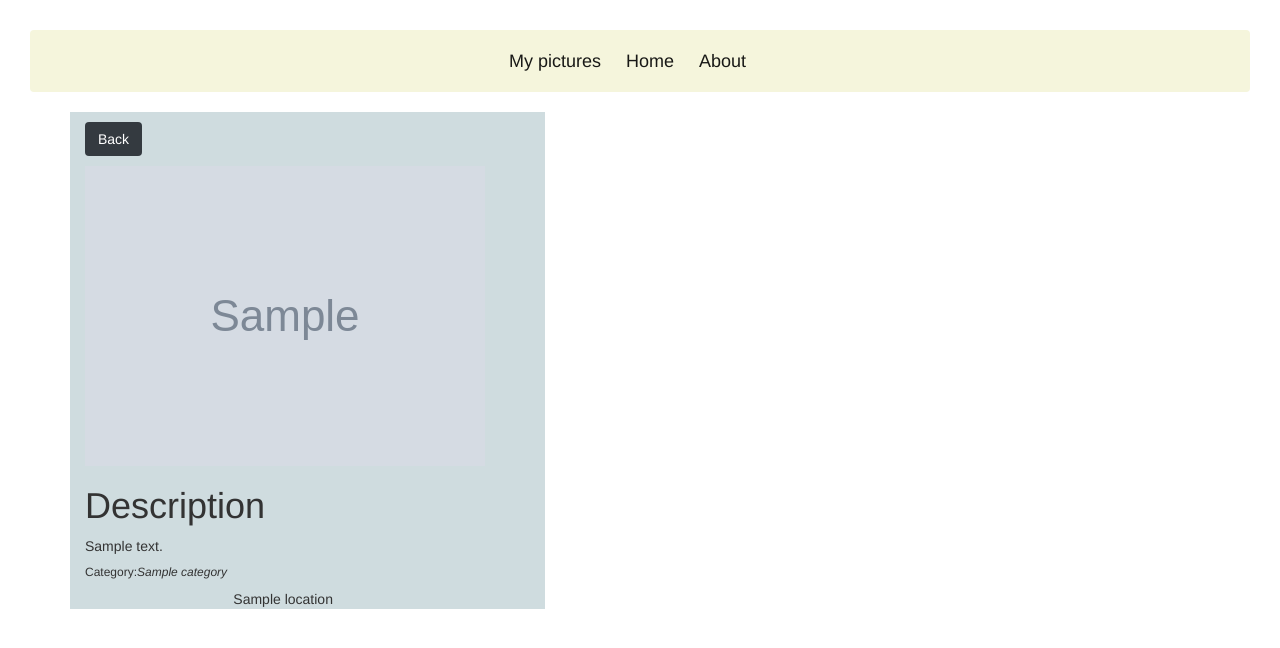
After one commit to KIbet1998/My-Gallery, a Django app: template myonlineG/templates/picture.html in a window 1280 px wide. The commit adds this page. Shown: the top 648 px of the page. Run offline with Django 3.2, Linux system fonts and the light colour scheme; the template is opened without the code that fills it: most values are stand-ins (such as "Sample title", 1, 10 or a date in 2020); grey boxes marked "Sample" are stand-in pictures; parts of the project's set-up code (start-up, migrations or seed data) failed here and were passed over; some libraries are stand-ins or nearby versions.

Commit message:
add display location html file

```diff
--- a/myonlineG/templates/add.html
+++ b/myonlineG/templates/add.html
@@ -18,7 +18,7 @@
                     <select name="category" class="form-control">
                         <option value="None">Select Category ....</option>
                         {% for category in categories%}
-                        <option value="{{category.id}}">{{category.category_name}}</option>
+                        <option value="{{category.id}}">{{category.category}}</option>
                         {% endfor %}
                     </select>
 
@@ -28,7 +28,7 @@
                     </div>
 
                     <div class="form-group m-3">
-                        <label>Upload image</label>
+                        <label>Add image</label>
                         <input required name="image" type="file" class="form-control-file">
                     </div>
 
--- /dev/null
+++ b/myonlineG/templates/picture.html
@@ -0,0 +1,23 @@
+{%extends 'base.html'%}
+{% block content%}
+<div class="container">
+    <div class="row ">
+        <div class="col-md-5" style="background-color: rgb(207, 220, 223);">
+            <a class="btn btn-dark my-3" href="{% url 'gallery'%}">Back</a>
+            <div class="" style="height: auto;">
+                <img style="max-width: 100%; min-height: 60%;" src="{{photo.image.url}}" alt="image-cap">
+                <p>
+                    <h1>Description</h1>
+                    {{photo.description}}
+                </p>
+               <h6 style="margin-right:3%;">Category:<i>{{photo.category.category}}</i></h6>
+               {{photo.category.location}}
+                <div class="col-md-4">
+
+                </div>
+            </div>
+
+        </div>
+    </div>
+</div>
+{% endblock %}
```
Also changed, not shown: myonlineG/templates/gallery.html (added, +64 -0 lines).
